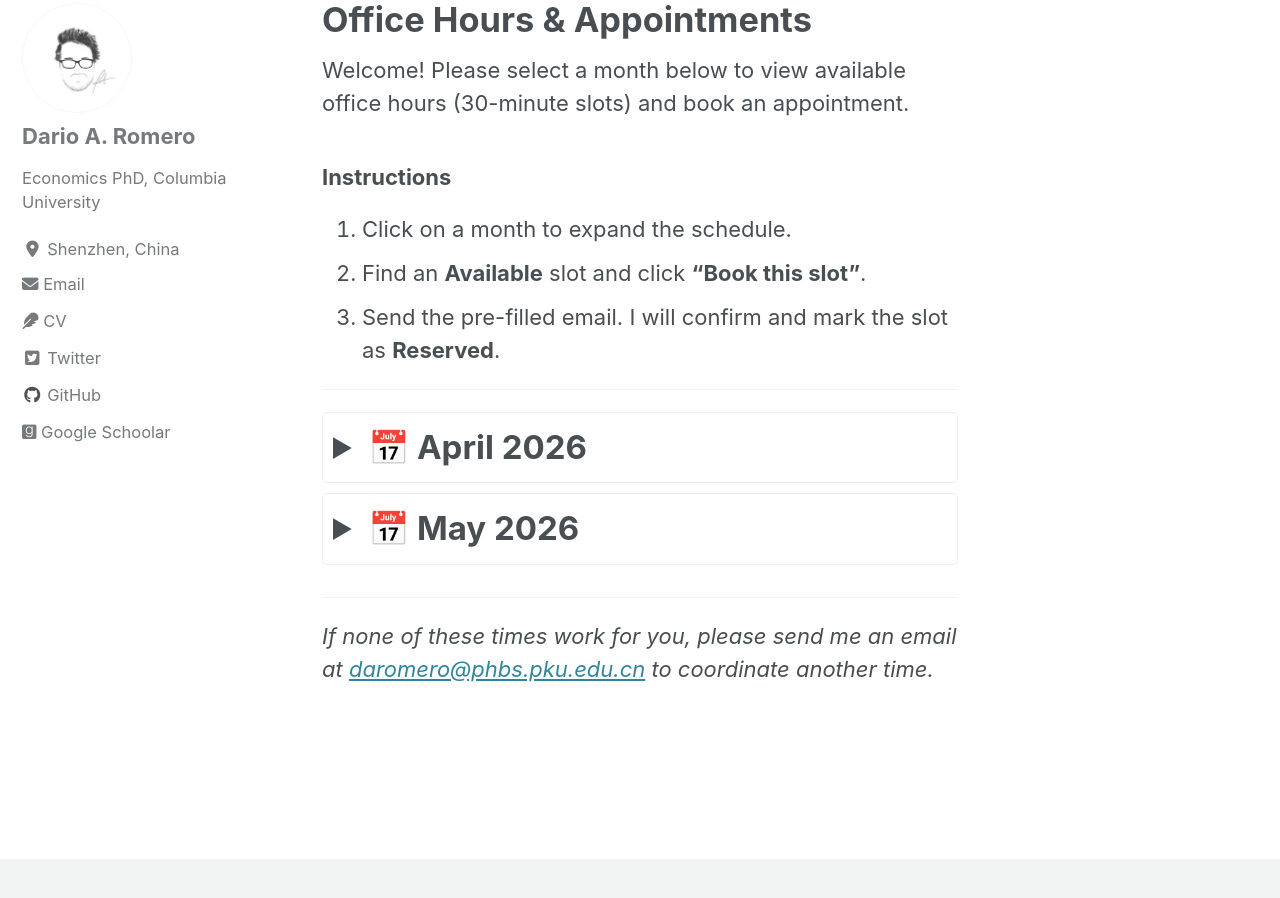
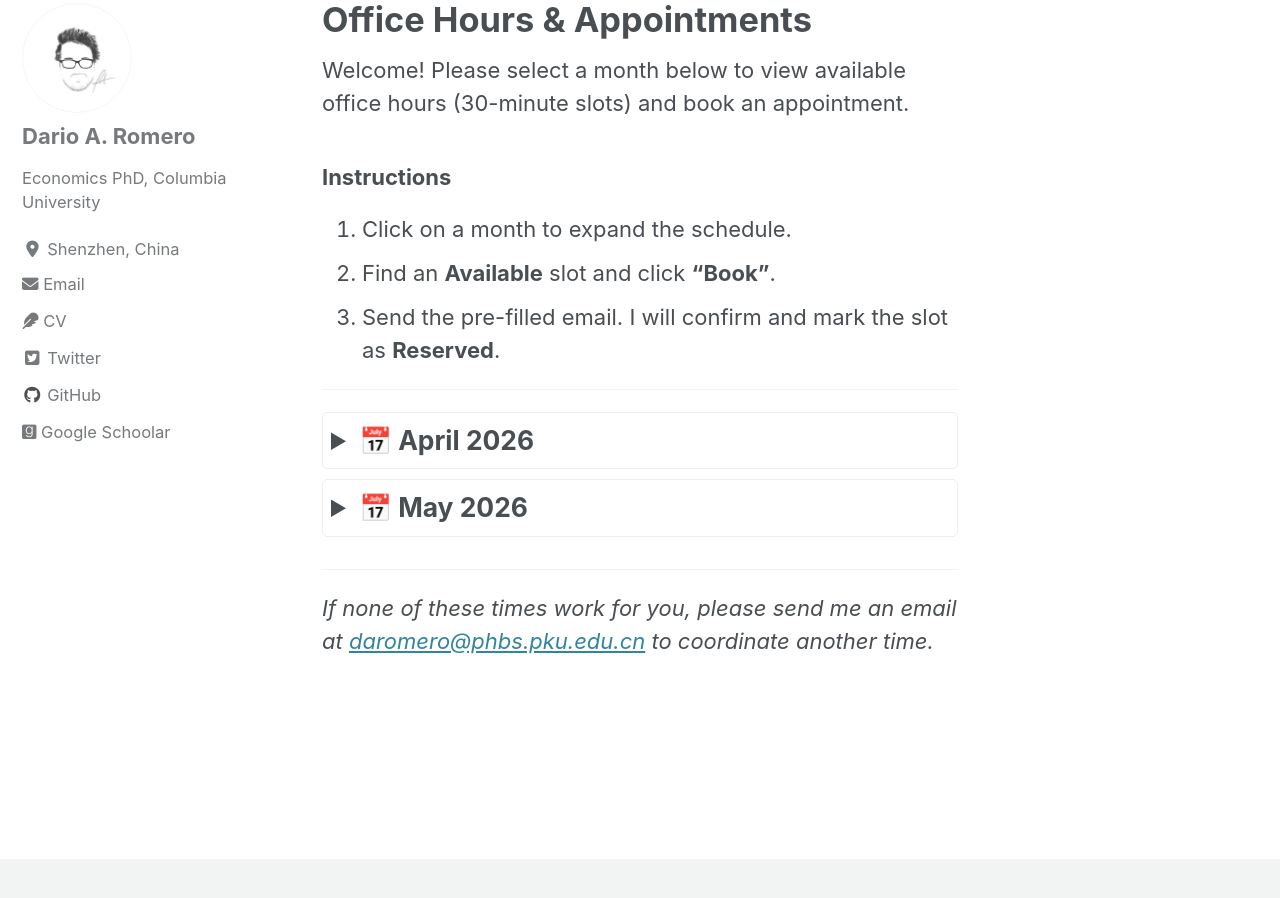
Before and after one commit to Darioaromero/darioaromero.github.io, a Jekyll site: the page built from _pages/appointments.md, in a window 1280 px wide and 900 px high, scrolled down 417 px. Built offline with Jekyll 4.4.1, drawn with Linux system fonts in a browser that asks for light colours; cached includes are drawn as plain includes; nearby versions of some CDN libraries; some of the changed lines change nothing that is shown.

Commit message:
Update appointments.md

```diff
--- a/_pages/appointments.md
+++ b/_pages/appointments.md
@@ -11,78 +11,47 @@
 
 ### Instructions
 1. Click on a month to expand the schedule.
-2. Find an **Available** slot and click **"Book this slot"**.
+2. Find an **Available** slot and click **"Book"**.
 3. Send the pre-filled email. I will confirm and mark the slot as **Reserved**.
 
 ---
 
 <details markdown="1">
-<summary style="font-size: 1.5em; font-weight: bold; cursor: pointer; color: #494e52; padding: 10px; border: 1px solid #eee; border-radius: 5px; margin-bottom: 10px;">📅 April 2026</summary>
+<summary style="font-size: 1.2em; font-weight: bold; cursor: pointer; color: #494e52; padding: 8px; border: 1px solid #eee; border-radius: 5px; margin-bottom: 10px;">📅 April 2026</summary>
 
-| Date | Time Slot | Status | Action |
-|:--- |:--- |:--- |:--- |
-| **Wed, April 22** | 17:00 - 17:30 | Available | [Book](mailto:daromero@phbs.pku.edu.cn?subject=Booking:%20Wed%20Apr%2022%2017:00) |
-| **Wed, April 22** | 17:30 - 18:00 | Available | [Book](mailto:daromero@phbs.pku.edu.cn?subject=Booking:%20Wed%20Apr%2022%2017:30) |
-| | | | |
-| **Thu, April 23** | 14:00 - 14:30 | Available | [Book](mailto:daromero@phbs.pku.edu.cn?subject=Booking:%20Thu%20Apr%2023%2014:00) |
-| **Thu, April 23** | 14:30 - 15:00 | Available | [Book](mailto:daromero@phbs.pku.edu.cn?subject=Booking:%20Thu%20Apr%2023%2014:30) |
-| | | | |
-| **Wed, April 29** | 17:00 - 17:30 | Available | [Book](mailto:daromero@phbs.pku.edu.cn?subject=Booking:%20Wed%20Apr%2029%2017:00) |
-| **Wed, April 29** | 17:30 - 18:00 | Available | [Book](mailto:daromero@phbs.pku.edu.cn?subject=Booking:%20Wed%20Apr%2029%2017:30) |
-| | | | |
-| **Thu, April 30** | 14:00 - 14:30 | Available | [Book](mailto:daromero@phbs.pku.edu.cn?subject=Booking:%20Thu%20Apr%2030%2014:00) |
-| **Thu, April 30** | 14:30 - 15:00 | Available | [Book](mailto:daromero@phbs.pku.edu.cn?subject=Booking:%20Thu%20Apr%2030%2014:30) |
+| Date | Time | Action | Time | Action |
+|:--- |:--- |:--- |:--- |:--- |
+| **Wed, Apr 22** | 17:00 | [Book](mailto:daromero@phbs.pku.edu.cn?subject=Booking:%20Wed%20Apr%2022%2017:00) | 17:30 | [Book](mailto:daromero@phbs.pku.edu.cn?subject=Booking:%20Wed%20Apr%2022%2017:30) |
+| **Thu, Apr 23** | 14:00 | [Book](mailto:daromero@phbs.pku.edu.cn?subject=Booking:%20Thu%20Apr%2023%2014:00) | 14:30 | [Book](mailto:daromero@phbs.pku.edu.cn?subject=Booking:%20Thu%20Apr%2023%2014:30) |
+| **Wed, Apr 29** | 17:00 | [Book](mailto:daromero@phbs.pku.edu.cn?subject=Booking:%20Wed%20Apr%2029%2017:00) | 17:30 | [Book](mailto:daromero@phbs.pku.edu.cn?subject=Booking:%20Wed%20Apr%2029%2017:30) |
+| **Thu, Apr 30** | 14:00 | [Book](mailto:daromero@phbs.pku.edu.cn?subject=Booking:%20Thu%20Apr%2030%2014:00) | 14:30 | [Book](mailto:daromero@phbs.pku.edu.cn?subject=Booking:%20Thu%20Apr%2030%2014:30) |
 
 </details>
 
 <details markdown="1">
-<summary style="font-size: 1.5em; font-weight: bold; cursor: pointer; color: #494e52; padding: 10px; border: 1px solid #eee; border-radius: 5px; margin-bottom: 10px;">📅 May 2026</summary>
+<summary style="font-size: 1.2em; font-weight: bold; cursor: pointer; color: #494e52; padding: 8px; border: 1px solid #eee; border-radius: 5px; margin-bottom: 10px;">📅 May 2026</summary>
 
-| Date | Time Slot | Status | Action |
-|:--- |:--- |:--- |:--- |
-| **Tue, May 5** | 16:00 - 16:30 | Available | [Book](mailto:daromero@phbs.pku.edu.cn?subject=Booking:%20Tue%20May%205%2016:00) |
-| **Tue, May 5** | 16:30 - 17:00 | Available | [Book](mailto:daromero@phbs.pku.edu.cn?subject=Booking:%20Tue%20May%205%2016:30) |
-| **Tue, May 5** | 17:00 - 17:30 | Available | [Book](mailto:daromero@phbs.pku.edu.cn?subject=Booking:%20Tue%20May%205%2017:00) |
-| **Tue, May 5** | 17:30 - 18:00 | Available | [Book](mailto:daromero@phbs.pku.edu.cn?subject=Booking:%20Tue%20May%205%2017:30) |
-| | | | |
-| **Wed, May 6** | 12:30 - 13:00 | Available | [Book](mailto:daromero@phbs.pku.edu.cn?subject=Booking:%20Wed%20May%206%2012:30) |
-| **Wed, May 6** | 13:00 - 13:30 | Available | [Book](mailto:daromero@phbs.pku.edu.cn?subject=Booking:%20Wed%20May%206%2013:00) |
-| | | | |
-| **Thu, May 7** | 17:00 - 17:30 | Available | [Book](mailto:daromero@phbs.pku.edu.cn?subject=Booking:%20Thu%20May%207%2017:00) |
-| **Thu, May 7** | 17:30 - 18:00 | Available | [Book](mailto:daromero@phbs.pku.edu.cn?subject=Booking:%20Thu%20May%207%2017:30) |
-| | | | |
-| **Tue, May 12** | 16:00 - 16:30 | Available | [Book](mailto:daromero@phbs.pku.edu.cn?subject=Booking:%20Tue%20May%2012%2016:00) |
-| **Tue, May 12** | 16:30 - 17:00 | Available | [Book](mailto:daromero@phbs.pku.edu.cn?subject=Booking:%20Tue%20May%2012%2016:30) |
-| **Tue, May 12** | 17:00 - 17:30 | Available | [Book](mailto:daromero@phbs.pku.edu.cn?subject=Booking:%20Tue%20May%2012%2017:00) |
-| **Tue, May 12** | 17:30 - 18:00 | Available | [Book](mailto:daromero@phbs.pku.edu.cn?subject=Booking:%20Tue%20May%2012%2017:30) |
-| | | | |
-| **Wed, May 13** | 12:30 - 13:00 | Available | [Book](mailto:daromero@phbs.pku.edu.cn?subject=Booking:%20Wed%20May%2013%2012:30) |
-| **Wed, May 13** | 13:00 - 13:30 | Available | [Book](mailto:daromero@phbs.pku.edu.cn?subject=Booking:%20Wed%20May%2013%2013:00) |
-| | | | |
-| **Thu, May 14** | 17:00 - 17:30 | Available | [Book](mailto:daromero@phbs.pku.edu.cn?subject=Booking:%20Thu%20May%2014%2017:00) |
-| **Thu, May 14** | 17:30 - 18:00 | Available | [Book](mailto:daromero@phbs.pku.edu.cn?subject=Booking:%20Thu%20May%2014%2017:30) |
-| | | | |
-| **Tue, May 19** | 16:00 - 16:30 | Available | [Book](mailto:daromero@phbs.pku.edu.cn?subject=Booking:%20Tue%20May%2019%2016:00) |
-| **Tue, May 19** | 16:30 - 17:00 | Available | [Book](mailto:daromero@phbs.pku.edu.cn?subject=Booking:%20Tue%20May%2019%2016:30) |
-| **Tue, May 19** | 17:00 - 17:30 | Available | [Book](mailto:daromero@phbs.pku.edu.cn?subject=Booking:%20Tue%20May%2019%2017:00) |
-| **Tue, May 19** | 17:30 - 18:00 | Available | [Book](mailto:daromero@phbs.pku.edu.cn?subject=Booking:%20Tue%20May%2019%2017:30) |
-| | | | |
-| **Wed, May 20** | 12:30 - 13:00 | Available | [Book](mailto:daromero@phbs.pku.edu.cn?subject=Booking:%20Wed%20May%2020%2012:30) |
-| **Wed, May 20** | 13:00 - 13:30 | Available | [Book](mailto:daromero@phbs.pku.edu.cn?subject=Booking:%20Wed%20May%2020%2013:00) |
-| | | | |
-| **Thu, May 21** | 17:00 - 17:30 | Available | [Book](mailto:daromero@phbs.pku.edu.cn?subject=Booking:%20Thu%20May%2021%2017:00) |
-| **Thu, May 21** | 17:30 - 18:00 | Available | [Book](mailto:daromero@phbs.pku.edu.cn?subject=Booking:%20Thu%20May%2021%2017:30) |
-| | | | |
-| **Tue, May 26** | 16:00 - 16:30 | Available | [Book](mailto:daromero@phbs.pku.edu.cn?subject=Booking:%20Tue%20May%2026%2016:00) |
-| **Tue, May 26** | 16:30 - 17:00 | Available | [Book](mailto:daromero@phbs.pku.edu.cn?subject=Booking:%20Tue%20May%2026%2016:30) |
-| **Tue, May 26** | 17:00 - 17:30 | Available | [Book](mailto:daromero@phbs.pku.edu.cn?subject=Booking:%20Tue%20May%2026%2017:00) |
-| **Tue, May 26** | 17:30 - 18:00 | Available | [Book](mailto:daromero@phbs.pku.edu.cn?subject=Booking:%20Tue%20May%2026%2017:30) |
-| | | | |
-| **Wed, May 27** | 12:30 - 13:00 | Available | [Book](mailto:daromero@phbs.pku.edu.cn?subject=Booking:%20Wed%20May%2027%2012:30) |
-| **Wed, May 27** | 13:00 - 13:30 | Available | [Book](mailto:daromero@phbs.pku.edu.cn?subject=Booking:%20Wed%20May%2027%2013:00) |
-| | | | |
-| **Thu, May 28** | 17:00 - 17:30 | Available | [Book](mailto:daromero@phbs.pku.edu.cn?subject=Booking:%20Thu%20May%2028%2017:00) |
-| **Thu, May 28** | 17:30 - 18:00 | Available | [Book](mailto:daromero@phbs.pku.edu.cn?subject=Booking:%20Thu%20May%2028%2017:30) |
+| Date | Time | Action | Time | Action |
+|:--- |:--- |:--- |:--- |:--- |
+| **Tue, May 5** | 16:00 | [Book](mailto:daromero@phbs.pku.edu.cn?subject=Booking:%20Tue%20May%205%2016:00) | 16:30 | [Book](mailto:daromero@phbs.pku.edu.cn?subject=Booking:%20Tue%20May%205%2016:30) |
+| | 17:00 | [Book](mailto:daromero@phbs.pku.edu.cn?subject=Booking:%20Tue%20May%205%2017:00) | 17:30 | [Book](mailto:daromero@phbs.pku.edu.cn?subject=Booking:%20Tue%20May%205%2017:30) |
+| **Wed, May 6** | 12:30 | [Book](mailto:daromero@phbs.pku.edu.cn?subject=Booking:%20Wed%20May%206%2012:30) | 13:00 | [Book](mailto:daromero@phbs.pku.edu.cn?subject=Booking:%20Wed%20May%206%2013:00) |
+| **Thu, May 7** | 17:00 | [Book](mailto:daromero@phbs.pku.edu.cn?subject=Booking:%20Thu%20May%207%2017:00) | 17:30 | [Book](mailto:daromero@phbs.pku.edu.cn?subject=Booking:%20Thu%20May%207%2017:30) |
+| | | | | |
+| **Tue, May 12** | 16:00 | [Book](mailto:daromero@phbs.pku.edu.cn?subject=Booking:%20Tue%20May%2012%2016:00) | 16:30 | [Book](mailto:daromero@phbs.pku.edu.cn?subject=Booking:%20Tue%20May%2012%2016:30) |
+| | 17:00 | [Book](mailto:daromero@phbs.pku.edu.cn?subject=Booking:%20Tue%20May%2012%2017:00) | 17:30 | [Book](mailto:daromero@phbs.pku.edu.cn?subject=Booking:%20Tue%20May%2012%2017:30) |
+| **Wed, May 13** | 12:30 | [Book](mailto:daromero@phbs.pku.edu.cn?subject=Booking:%20Wed%20May%2013%2012:30) | 13:00 | [Book](mailto:daromero@phbs.pku.edu.cn?subject=Booking:%20Wed%20May%2013%2013:00) |
+| **Thu, May 14** | 17:00 | [Book](mailto:daromero@phbs.pku.edu.cn?subject=Booking:%20Thu%20May%2014%2017:00) | 17:30 | [Book](mailto:daromero@phbs.pku.edu.cn?subject=Booking:%20Thu%20May%2014%2017:30) |
+| | | | | |
+| **Tue, May 19** | 16:00 | [Book](mailto:daromero@phbs.pku.edu.cn?subject=Booking:%20Tue%20May%2019%2016:00) | 16:30 | [Book](mailto:daromero@phbs.pku.edu.cn?subject=Booking:%20Tue%20May%2019%2016:30) |
+| | 17:00 | [Book](mailto:daromero@phbs.pku.edu.cn?subject=Booking:%20Tue%20May%2019%2017:00) | 17:30 | [Book](mailto:daromero@phbs.pku.edu.cn?subject=Booking:%20Tue%20May%2019%2017:30) |
+| **Wed, May 20** | 12:30 | [Book](mailto:daromero@phbs.pku.edu.cn?subject=Booking:%20Wed%20May%2020%2012:30) | 13:00 | [Book](mailto:daromero@phbs.pku.edu.cn?subject=Booking:%20Wed%20May%2020%2013:00) |
+| **Thu, May 21** | 17:00 | [Book](mailto:daromero@phbs.pku.edu.cn?subject=Booking:%20Thu%20May%2021%2017:00) | 17:30 | [Book](mailto:daromero@phbs.pku.edu.cn?subject=Booking:%20Thu%20May%2021%2017:30) |
+| | | | | |
+| **Tue, May 26** | 16:00 | [Book](mailto:daromero@phbs.pku.edu.cn?subject=Booking:%20Tue%20May%2026%2016:00) | 16:30 | [Book](mailto:daromero@phbs.pku.edu.cn?subject=Booking:%20Tue%20May%2026%2016:30) |
+| | 17:00 | [Book](mailto:daromero@phbs.pku.edu.cn?subject=Booking:%20Tue%20May%2026%2017:00) | 17:30 | [Book](mailto:daromero@phbs.pku.edu.cn?subject=Booking:%20Tue%20May%2026%2017:30) |
+| **Wed, May 27** | 12:30 | [Book](mailto:daromero@phbs.pku.edu.cn?subject=Booking:%20Wed%20May%2027%2012:30) | 13:00 | [Book](mailto:daromero@phbs.pku.edu.cn?subject=Booking:%20Wed%20May%2027%2013:00) |
+| **Thu, May 28** | 17:00 | [Book](mailto:daromero@phbs.pku.edu.cn?subject=Booking:%20Thu%20May%2028%2017:00) | 17:30 | [Book](mailto:daromero@phbs.pku.edu.cn?subject=Booking:%20Thu%20May%2028%2017:30) |
 
 </details>
 
```
